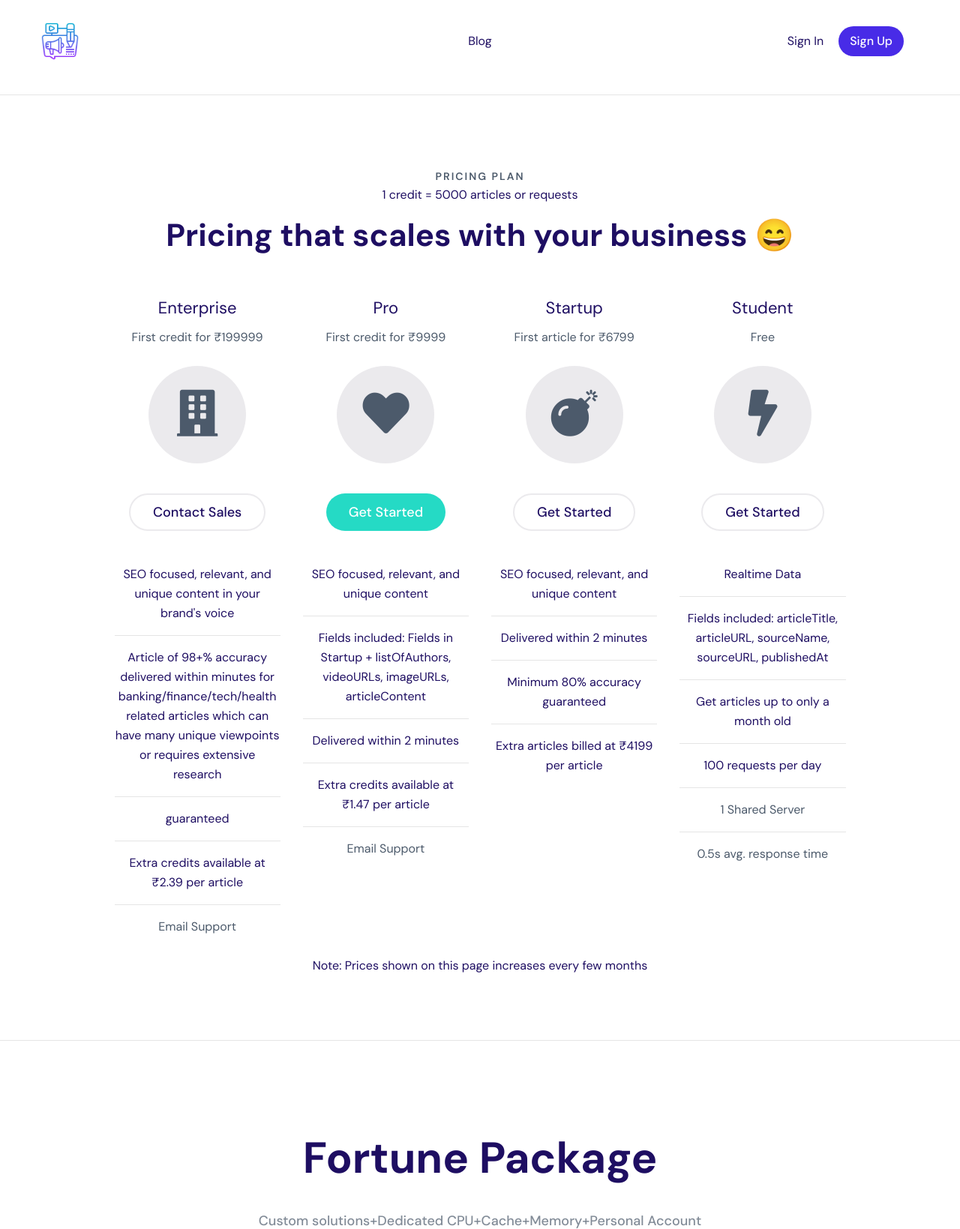
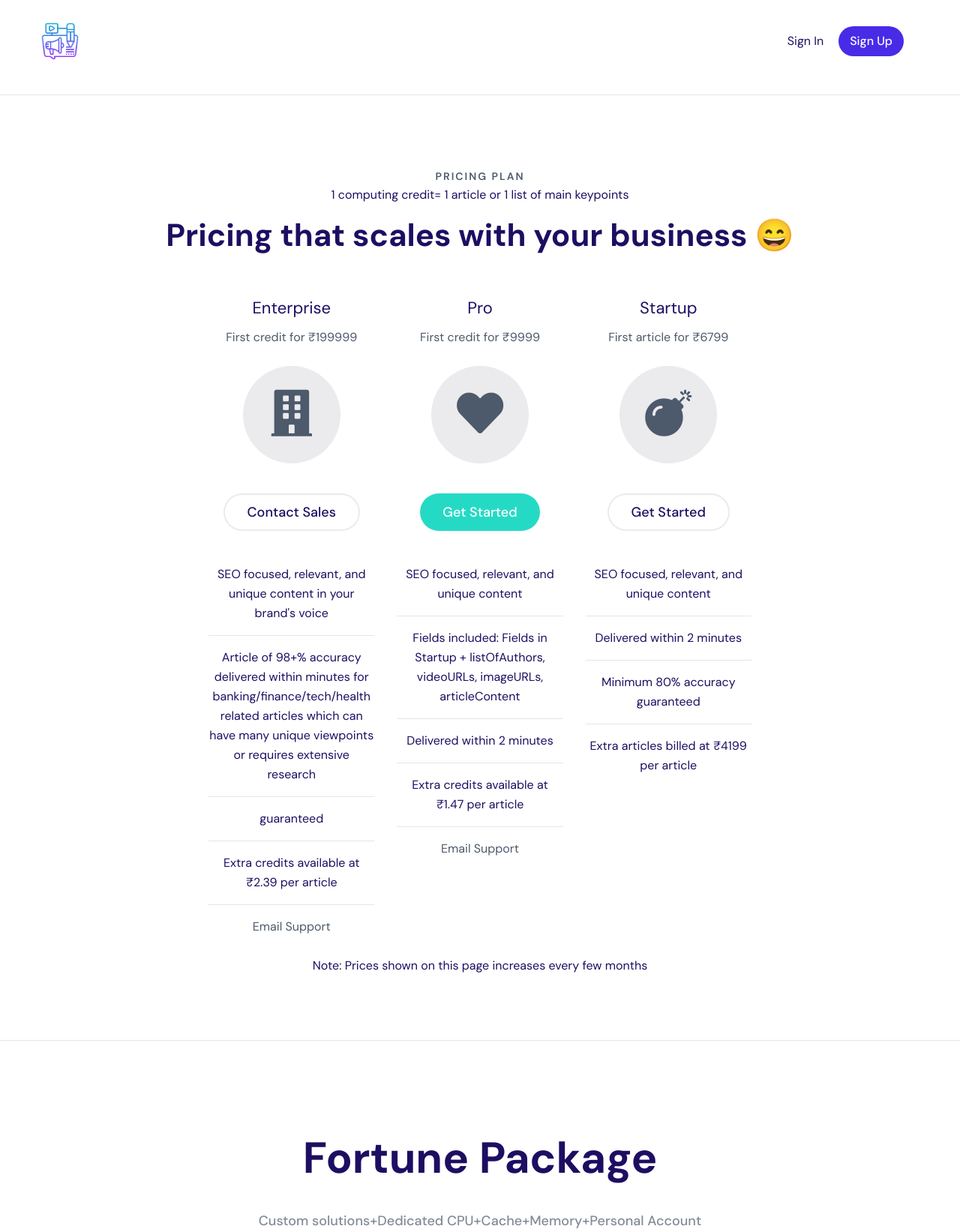
Before and after one commit to ini-tanmay/textbazaar, a Django app: page /pricing in a window 1280 px wide. Shown: the top 1639 px of the page at 75% size. Run offline with Django 3.2, Linux system fonts and the light colour scheme; some libraries are stand-ins or nearby versions.

Commit message:
updated frontent

```diff
--- a/writer/templates/writer/payment.html
+++ b/writer/templates/writer/payment.html
@@ -36,7 +36,7 @@ background-attachment: fixed;
 <form action="/success?data={{ plan }}" method="POST" class="card text-center p-5">
         {% csrf_token %}
 
-        <p class="h3 mb-3"><i class="fas fa-wallet"></i> NewsLix API </p>
+        <p class="h3 mb-3"><i class="fas fa-wallet"></i> TextBazaar </p>
         <p class="mb-3">You're currently logged in as {{ user.username }}</p>
     <script
         src="https://checkout.razorpay.com/v1/checkout.js"
--- a/writer/templates/writer/pricing.html
+++ b/writer/templates/writer/pricing.html
@@ -35,17 +35,23 @@
 					</a>
 				</div>
 				<div class="col-lg-6" data-aos="fade-down" data-aos-delay="0">
-					<a href="/blog" class="link mx-15 color-main">
+					<!-- <a href="/blog" class="link mx-15 color-main">
 						Blog
-					</a>
+					</a> -->
 				</div>
 				<div class="mt-20 mt-lg-0 col-lg-3 d-flex flex-wrap justify-content-center justify-content-lg-end align-items-center" data-aos="fade-down" data-aos-delay="250">
-					<a href="/signin" class="link mr-20 color-main">
+					{% if user.is_authenticated %}
+				   <a href="/dashboard" class="btn mr-20 sm action-2 f-16">
+				   View Dashboard
+				   </a>
+					{% else %}
+					<a href="/login" class="link mr-20 color-main">
 						Sign In
 					</a>
 					<a href="/signup" class="btn mr-20 sm action-2 f-16">
 						Sign Up
 					</a>
+					{% endif %}
 				</div>
 			</div>
 		</div>
@@ -58,7 +64,7 @@
 			<div class="f-14 semibold text-uppercase sp-20 color-heading" data-aos="fade-down" data-aos-delay="0">
 				Pricing Plan
 			</div>
-			 <center> 1 credit = 5000 articles or requests </center>
+			 <center>1 computing credit= 1 article or 1 list of main keypoints</center>
 
 			<h2 class="mt-15 mb-55 small" data-aos="fade-down" data-aos-delay="250">
 				Pricing that scales with your business &#128516
@@ -181,51 +187,7 @@
 								</div>
 							</div>
 						</div>
-
-
-						<div class="col-lg-3 col-md-5 col-sm-6 mb-70 mb-lg-0 block" data-aos="fade-down" data-aos-delay="0">
-							<div class="f-22 title">
-								Student
-							</div>
-							<div class="mt-10 color-heading subtitle">
-								Free
-							</div>
-							<div class="mx-auto mt-25 bg-gray f-62 lh-130 color-heading w-130 h-130 radius_full">
-								<i class="fas fa-bolt">
-								</i>
-							</div>
-							<a href="/docs" class="btn mt-40 border-gray color-main">
-								Get Started
-							</a>
-							<div class="mt-45 text-adaptive">
-								<div>
-									Realtime Data
-								</div>
-                                <hr>
-								<div>
-									Fields included: articleTitle, articleURL, sourceName, sourceURL, publishedAt
-								</div>
-                                <hr>
-								<div>
-									Get articles up to only a month old
-								</div>
-                                <hr>
-								<div>
-									100 requests per day
-								</div>
-                                <hr>
-								<div class="color-heading text-adaptive">
-									1 Shared Server
-								</div>
-                                <hr>
-                                <div class="color-heading text-adaptive">
-									0.5s avg. response time
-								</div>
-
-							</div>
 						</div>
-
-
 					</div>
 				</div>
 			</div>
--- /dev/null
+++ b/writer/templates/writer/terms.html
@@ -0,0 +1,6 @@
+{% extends 'base.html' %}
+
+{% block content %}
+
+
+{% endblock %}
--- a/writer/urls.py
+++ b/writer/urls.py
@@ -6,7 +6,7 @@ urlpatterns = [
     path('pricing',pricing),
     path('dashboard',panel),
     path('create',create),
-    # path('payment',plan_payment),
+    path('payment',plan_payment),
     # path('credits_payment',credits_payment),
     # path('success',payment_success,name='success'),
     path('signup',register),
--- a/writer/views.py
+++ b/writer/views.py
@@ -7,9 +7,13 @@ from .helpers import *
 from .forms import *
 from .models import *
 from background_task.models import Task
+from datetime import datetime,timedelta
 from .email import *
 from .keypoints import *
+from django.views.decorators.csrf import csrf_exempt
+import razorpay
 
+@csrf_exempt
 def index(request):
     return render(request,'writer/index.html')
 
@@ -21,6 +25,32 @@ def panel(request):
     user=User.objects.get(id=request.user.id)
     # posts = Article.objects.filter(user=user).order_by('-created_on')
     return render(request,'writer/dashboard.html',{'user':user})
+
+@login_required(login_url='login')
+def plan_payment(request):
+    if request.user.is_authenticated:
+        plan=request.GET.get('plan','startup')
+        user=User.objects.get(id=request.user.id)
+        if user.plan==plan:
+           return redirect('/dashboard')
+        amount=159900
+        if plan == 'pro':
+            amount =999900
+        elif plan == 'enterprise':
+            amount = 1999900
+        client = razorpay.Client(auth=('rzp_test_svl7FsV5sWZ9Yc','rX3FSooP6Q7ghiHC0OIv8gWk'))
+        response = client.order.create(dict(amount=amount,currency='INR',notes={
+        "username": request.user.username ,
+        "email": request.user.email ,
+        "id": request.user.id,
+        'purchase':plan
+        },
+        receipt= str(request.user.id)+'_'+plan+'_'+str(int(datetime.now().timestamp()*1000))+'_'+str(int(amount/100))))
+        print(response)
+        context = {'response':response,'plan':plan}
+        return render(request,"writer/payment.html",context)
+    return redirect('/')
+
 
 def create(request):
     return render(request,'writer/create.html')
```
Also changed, not shown: writer/templates/writer/index.html (+5 -6 lines), db.sqlite3, writer/templates/writer/policy.html (added).
